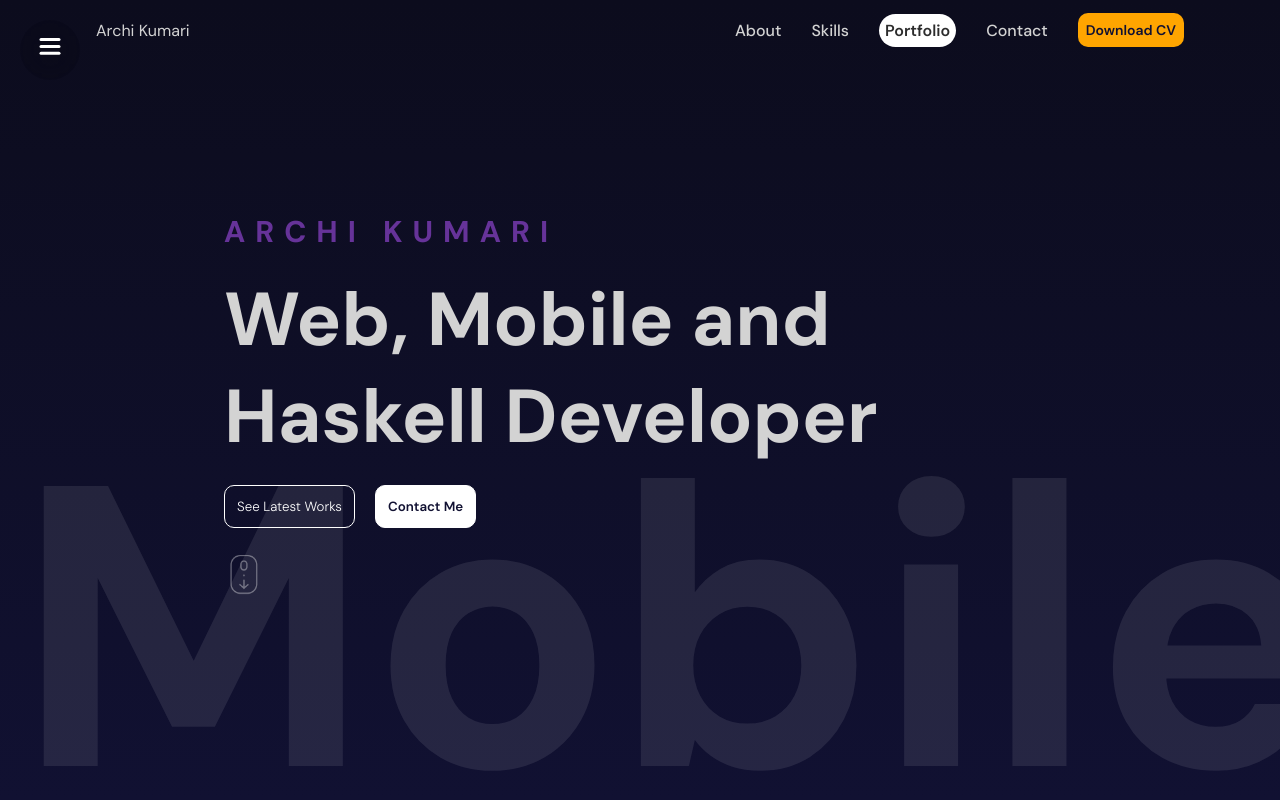
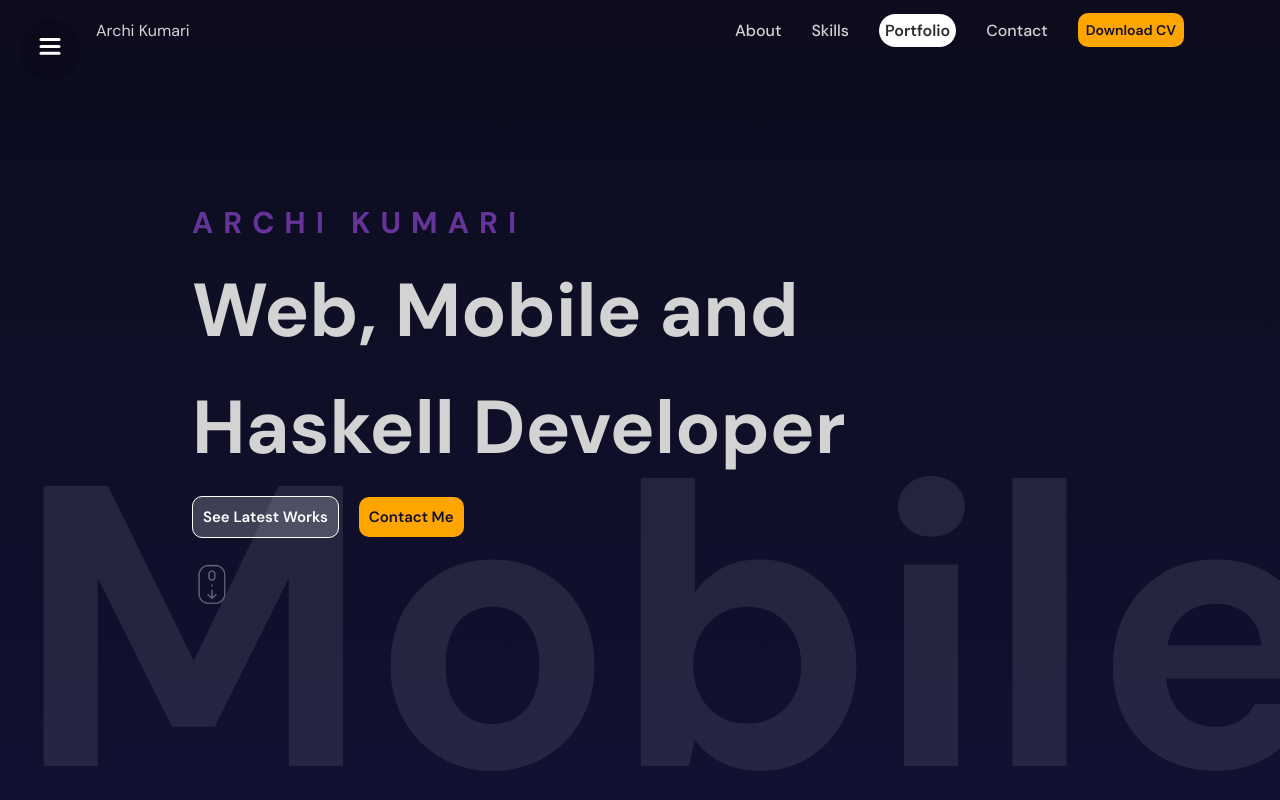
Before and after one commit to archiKumari/my_portfolio, a React (Create React App) app: page / in a window 1280 px wide. Shown: the top 800 px of the page. Built offline with nearby package versions, Linux system fonts and the light colour scheme.

Commit message:
Primary and secondary buttons added

```diff
--- a/src/Components/HeroSection/HeroSection.css
+++ b/src/Components/HeroSection/HeroSection.css
@@ -7,11 +7,10 @@
 .wrapper {
   max-width: 1366px;
   height: 100%;
-  margin: auto;
 
   .text-container {
     height: 100%;
-    width: 65%;
+    max-width: 70%;
     margin: auto;
     display: flex;
     flex-direction: column;
@@ -32,14 +31,26 @@
   }
 
   .buttons {
+    z-index: 10;
     button {
-      padding: 12px;
-      border: 1px solid white;
+      padding: 10px;
+      font-weight: 550;
       border-radius: 10px;
-      background-color: transparent;
+      margin-right: 20px;
+      font-size: 15px;
+      cursor: pointer;
+    }
+
+    .primary {
+      background-color: orange;
+      color: rgb(17, 17, 50);
+      border: none;
+    }
+
+    .secondary {
+      border: 0.5px solid white;
       color: white;
-      margin-right: 20px;
-      font-weight: 300;
+      background-color: rgba(255,255,255,0.2);
     }
   }
 
--- a/src/Components/HeroSection/HeroSection.jsx
+++ b/src/Components/HeroSection/HeroSection.jsx
@@ -37,9 +37,19 @@ const HeroSection = () => {
       transition: {
         duration: 20,
         repeat: Infinity,
-        repeatType: "mirror"
+        repeatType: "mirror",
       },
     },
+  };
+
+  const scrollToContact = () => {
+    const contactSection = document.getElementById("Contact");
+    contactSection.scrollIntoView({ behavior: "smooth" });
+  };
+
+  const scrollToPortfolio = () => {
+    const portfolioSection = document.getElementById("Portfolio");
+    portfolioSection.scrollIntoView({ behavior: "smooth" });
   };
 
   return (
@@ -52,14 +62,15 @@ const HeroSection = () => {
           animate="animate"
         >
           <motion.h2 variants={textVariants}>ARCHI KUMARI</motion.h2>
-          <motion.h1 variants={textVariants}>
-            Web, Mobile and Haskell Developer{" "}
-          </motion.h1>
+          <motion.h1 variants={textVariants}>Web, Mobile and</motion.h1>
+          <motion.h1 variants={textVariants}>Haskell Developer</motion.h1>
           <motion.div variants={textVariants} className="buttons">
-            <motion.button variants={textVariants}>
+            <motion.button variants={textVariants} onClick={scrollToPortfolio} className="secondary">
               See Latest Works
             </motion.button>
-            <motion.button variants={textVariants} style={{color:"rgb(17, 17, 50)",backgroundColor:"white",fontWeight:"600"}}>Contact Me</motion.button>
+            <motion.button variants={textVariants} onClick={scrollToContact} className="primary">
+              Contact Me
+            </motion.button>
           </motion.div>
           <motion.img
             src={scrollImg}
@@ -69,7 +80,12 @@ const HeroSection = () => {
           />
         </motion.div>
       </div>
-      <motion.div className="sliding-text-container" variants={sliderVariants} initial="initial" animate="animate">
+      <motion.div
+        className="sliding-text-container"
+        variants={sliderVariants}
+        initial="initial"
+        animate="animate"
+      >
         Web Mobile Haskell UI UX
       </motion.div>
     </div>
```
